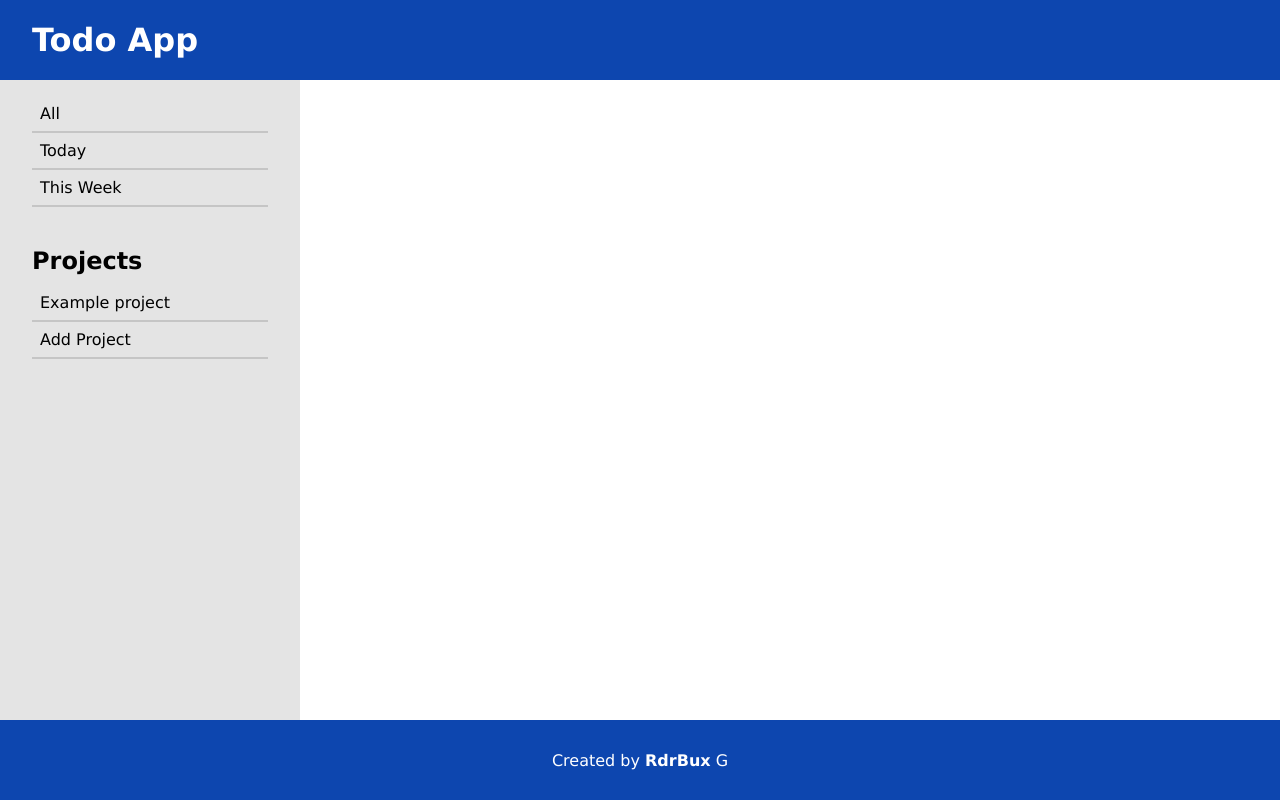
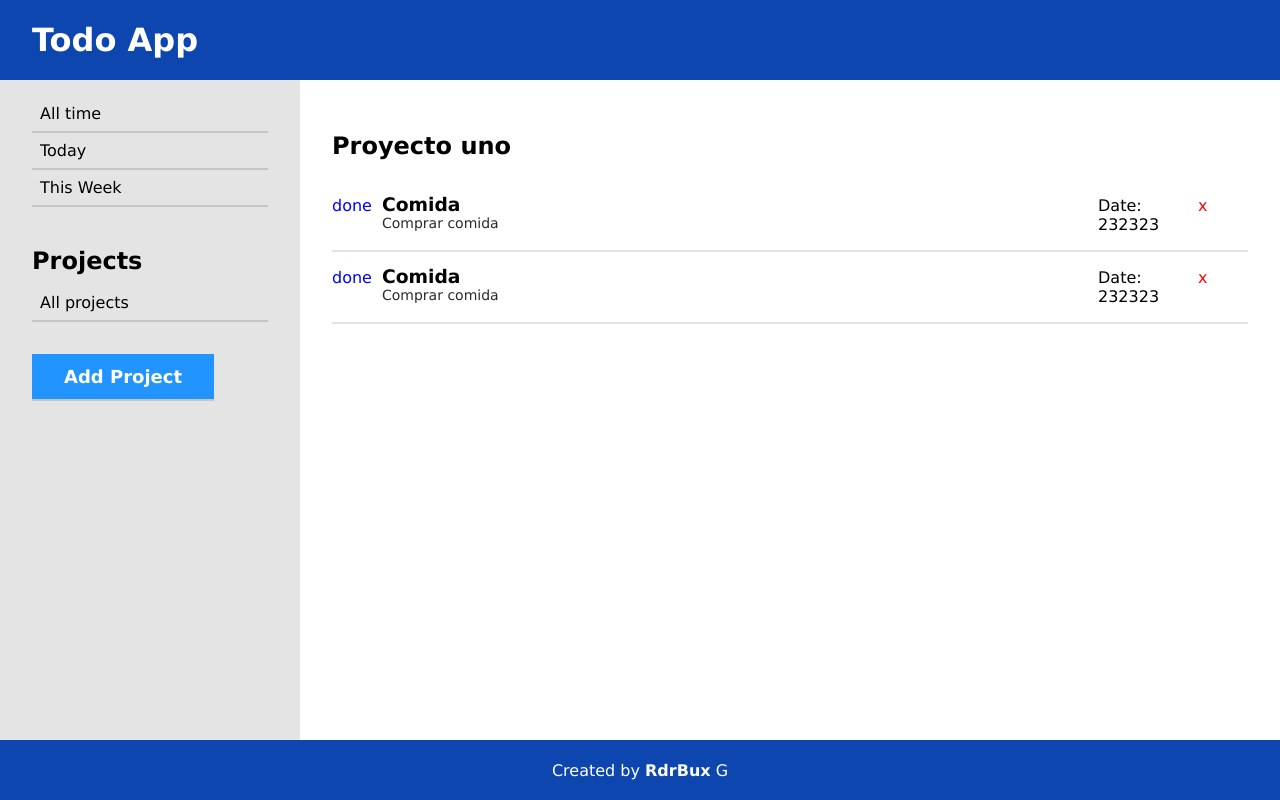
Before and after one commit to RdrBux/todo-app, a website built with webpack: page dist/index.html in a window 1280 px wide. Built offline with nearby package versions, Linux system fonts and the light colour scheme.

Commit message:
Add projects button in nav, Styling in cards

```diff
--- a/src/cards.js
+++ b/src/cards.js
@@ -5,4 +5,32 @@ export class Card {
     this.date = date;
     this.priority = priority;
   }
+
+  displayDOM() {
+    const card = document.createElement("div");
+    card.classList = "card";
+
+    const cardTitle = document.createElement("h3");
+    cardTitle.textContent = this.title;
+
+    const cardDescription = document.createElement("p");
+    cardDescription.textContent = this.description;
+
+    const cardDate = document.createElement("p");
+    cardDate.textContent = `Date: ${this.date}`;
+
+    const cardDone = document.createElement("p");
+    cardDone.textContent = `done`;
+
+    const cardRemove = document.createElement("p");
+    cardRemove.textContent = `x`;
+
+    card.appendChild(cardTitle);
+    card.appendChild(cardDescription);
+    card.appendChild(cardDate);
+    card.appendChild(cardDone);
+    card.appendChild(cardRemove);
+
+    return card;
+  }
 }
--- /dev/null
+++ b/src/dom.js
@@ -0,0 +1,6 @@
+export function buttonConfig(strOfDomElement, functionToApply) {
+  const button = document.querySelector(strOfDomElement);
+  button.addEventListener("click", () => {
+    functionToApply();
+  });
+}
--- a/src/index.js
+++ b/src/index.js
@@ -0,0 +1,21 @@
+import { Card } from "./cards";
+import { Project } from "./projects";
+import { buttonConfig } from "./dom";
+
+const project1 = new Project("Proyecto uno");
+
+const card1 = new Card("Comida", "Comprar comida", 232323, "High");
+
+const card2 = new Card("Comida", "Comprar comida", 232323, "High");
+
+project1.addCard(card1);
+project1.addCard(card2);
+
+const main = document.querySelector(".main");
+main.appendChild(project1.displayDOM());
+
+const btnAddProject = buttonConfig("#js-add-project", () => {
+  const projectName = window.prompt("Project name:");
+  const project = new Project(projectName);
+  project.appendToNav();
+});
--- a/src/projects.js
+++ b/src/projects.js
@@ -1,5 +1,50 @@
 export class Project {
+  cardlist = [];
+
   constructor(name) {
     this.name = name;
   }
+
+  addCard(card) {
+    this.cardlist.push(card);
+  }
+
+  removeCard(index) {
+    this.cardlist.splice(index, 1);
+  }
+
+  displayDOM() {
+    const project = document.createElement("div");
+    project.classList = "project";
+
+    const projectTitle = document.createElement("h2");
+    projectTitle.textContent = this.name;
+
+    project.appendChild(projectTitle);
+
+    this.cardlist.forEach((card) => {
+      project.appendChild(card.displayDOM());
+    });
+
+    return project;
+  }
+
+  appendToNav() {
+    const navProjects = document.querySelector(".project-btns");
+    const liProject = document.createElement("li");
+    liProject.classList = "js-li-project";
+    const btn = document.createElement("button");
+    btn.textContent = this.name;
+
+    const removeBtn = document.createElement("button");
+    removeBtn.classList = "remove";
+    removeBtn.textContent = "x";
+    removeBtn.addEventListener("click", () => {
+      navProjects.removeChild(liProject);
+    });
+
+    liProject.appendChild(btn);
+    liProject.appendChild(removeBtn);
+    navProjects.appendChild(liProject);
+  }
 }
```
Also changed, not shown: dist/index.html, dist/main.js, dist/style.css.
